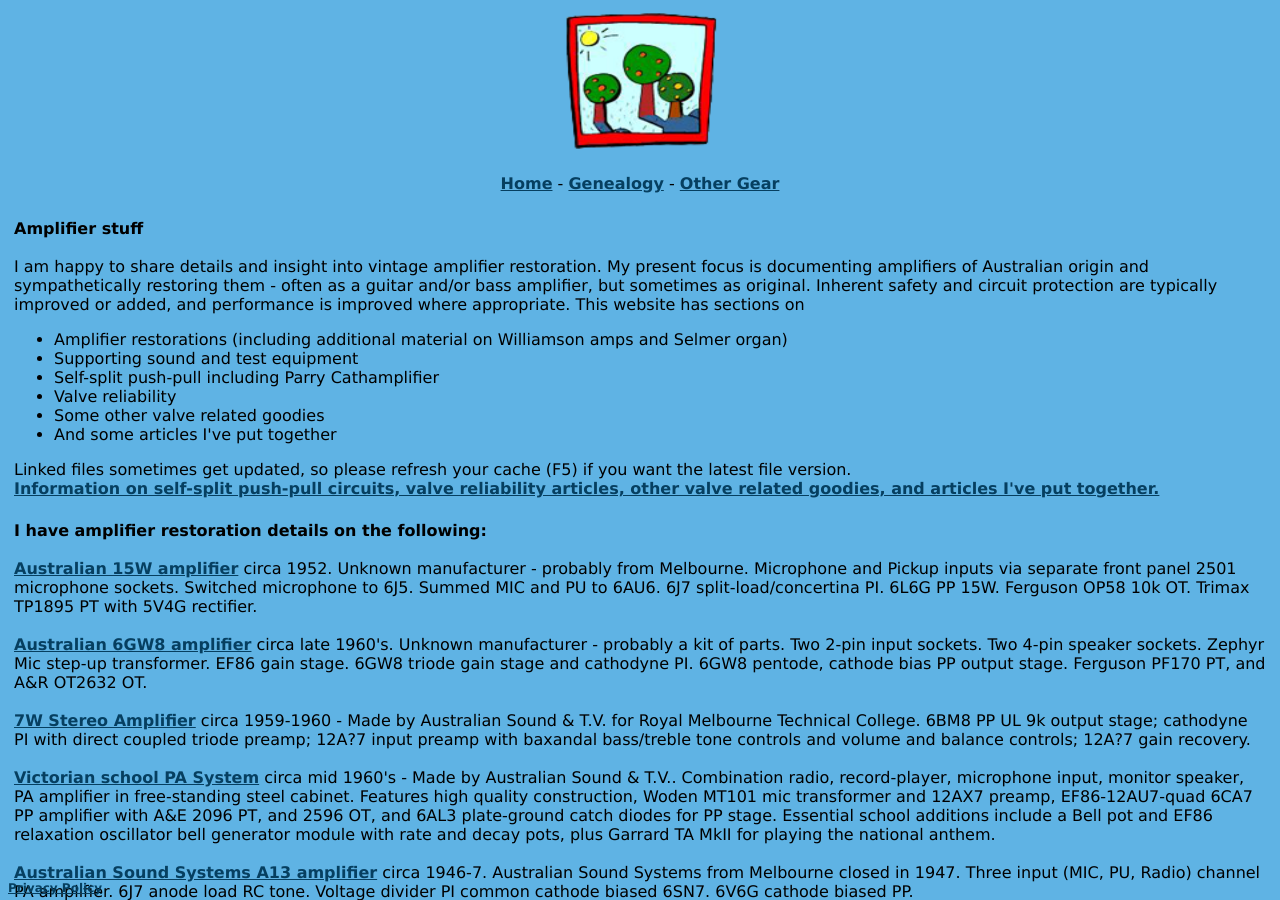
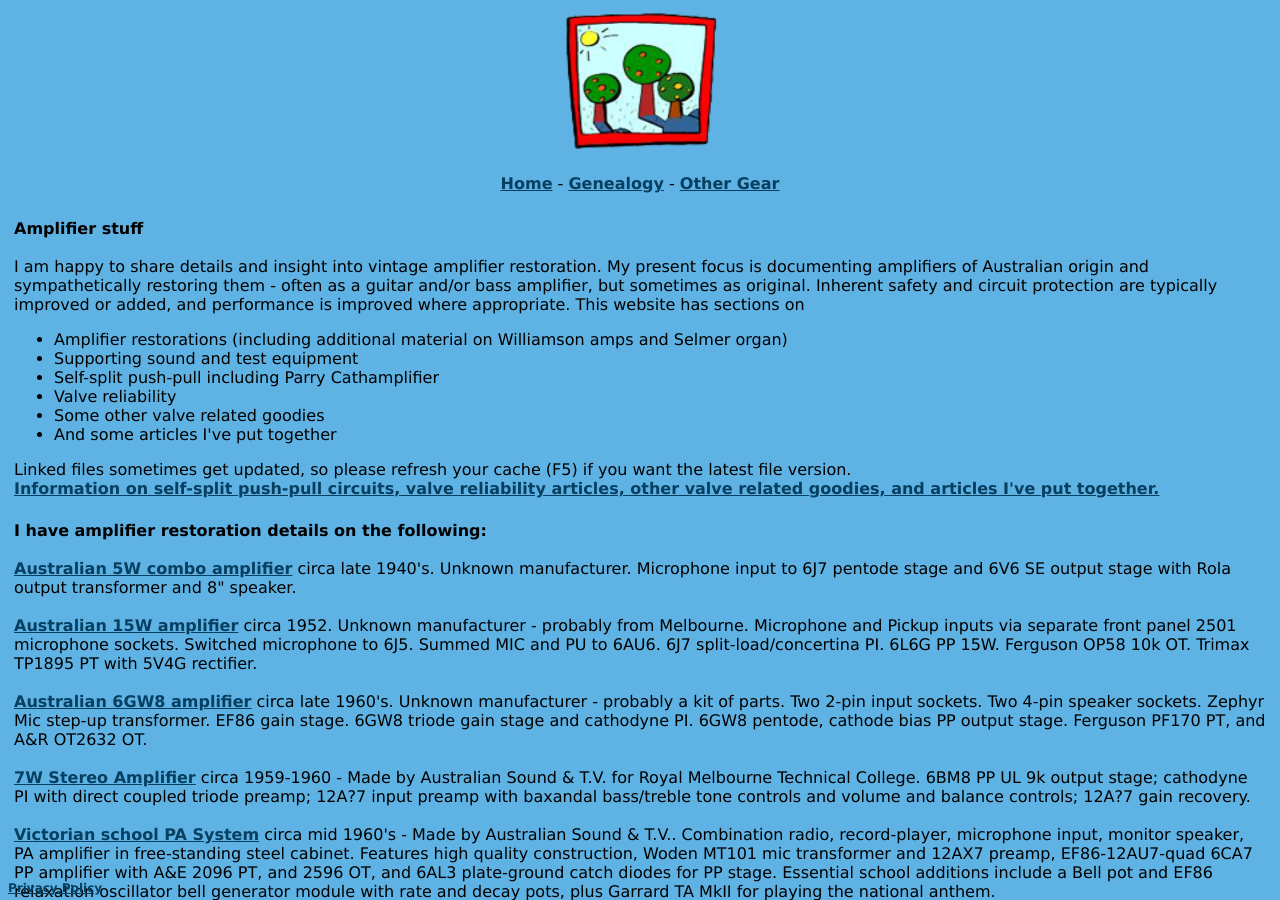
Before and after one commit to michael-robbins/michael-robbins.github.io, a Jekyll site: the page built from projects/amplifier.html, in a window 1280 px wide and 900 px high. Built offline with Jekyll 4.4.1, drawn with Linux system fonts in a browser that asks for light colours; some of the changed text lies outside the part shown.

Commit message:
Added 5W combo and Beacon catalogue

```diff
--- a/projects/amplifier.html
+++ b/projects/amplifier.html
@@ -29,6 +29,9 @@
   <tr>
     <td>
       <b>I have amplifier restoration details on the following:</b>
+      <br />
+      <br />
+      <a href="/static/Australian 5W combo.pdf">Australian 5W combo amplifier</a> circa late 1940's. Unknown manufacturer. Microphone input to 6J7 pentode stage and 6V6 SE output stage with Rola output transformer and 8" speaker.
       <br />
       <br />
       <a href="/static/Australian 15W amp.pdf">Australian 15W amplifier</a> circa 1952. Unknown manufacturer - probably from Melbourne. Microphone and Pickup inputs via separate front panel 2501 microphone sockets. Switched microphone to 6J5. Summed MIC and PU to 6AU6. 6J7 split-load/concertina PI. 6L6G PP 15W. Ferguson OP58 10k OT. Trimax TP1895 PT with 5V4G rectifier.
@@ -230,6 +233,8 @@
       <br />
       <a href="/static/PartridgePrice1948.pdf">Partridge Transformer Price List</a> from Jan 1948, Appendix 1 to The Patridge Manual.
       <br />
+      <a href="/static/Beacon Radio 1958 Catalogue.pdf">Beacon Radio 1958 catalogue from NZ</a>, including transformers and chokes for Williamson amplifier.
+      <br />
       <br />
       <a href="/projects/Selmer Organ.html">Selmer Concert Organ Information</a>
       <br />
```
